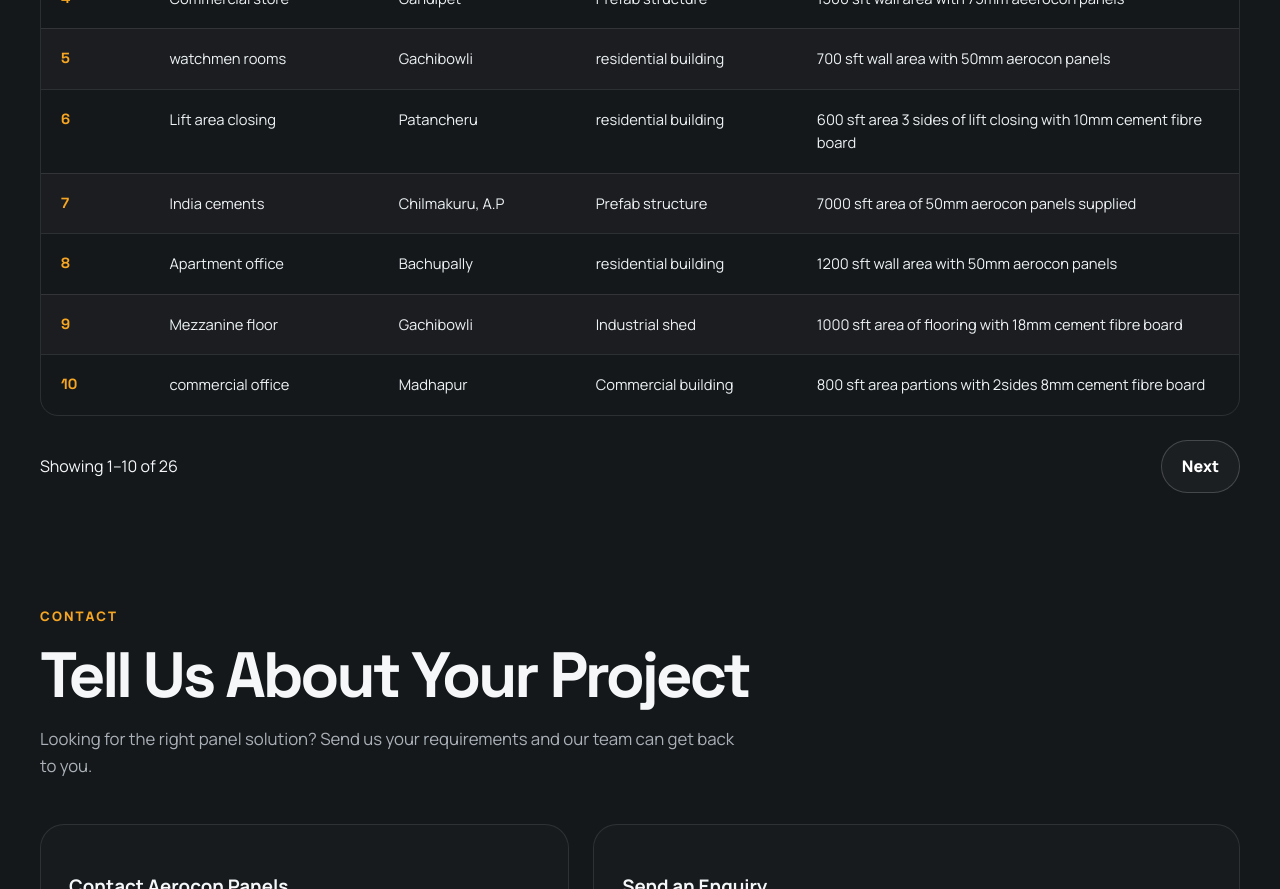
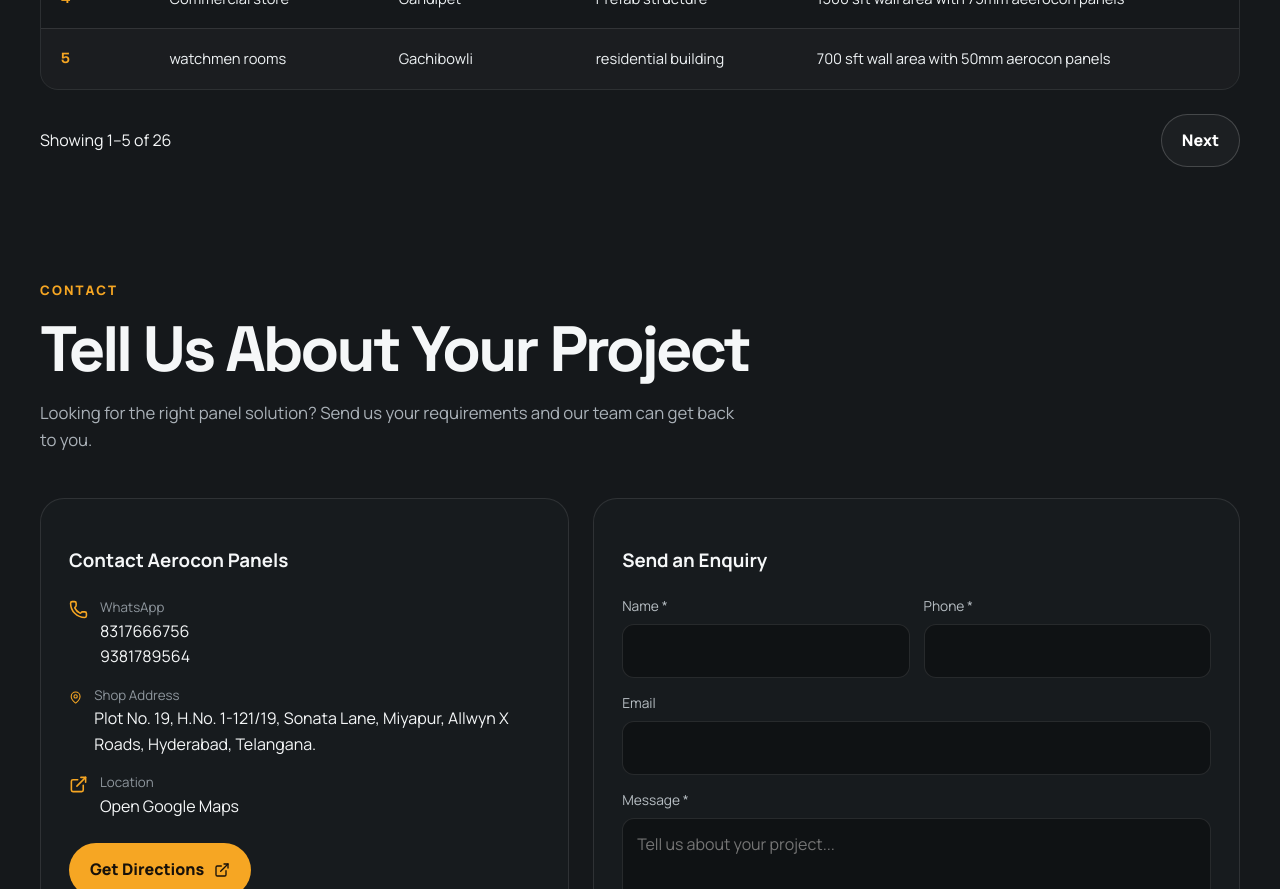
Before and after one commit to aerocon-panels/Aerocon-Panels-Frontend, a React (Vite) app: page / in a window 1280 px wide. Shown: the part 7960-8849 px from the top of the page. Built offline with nearby package versions, Linux system fonts and the light colour scheme; no server answers; the database is empty.

Commit message:
Update project pagination to 5 items

```diff
--- a/src/main.jsx
+++ b/src/main.jsx
@@ -267,7 +267,7 @@
   const selectedProduct =
     products.find((p) => p.title === selectedProductTitle) || null;
 
-  const projectsPerPage = 10;
+  const projectsPerPage = 5;
   const projectStartIndex = (projectPage - 1) * projectsPerPage;
   const visibleProjects = projects.slice(
     projectStartIndex,
```
